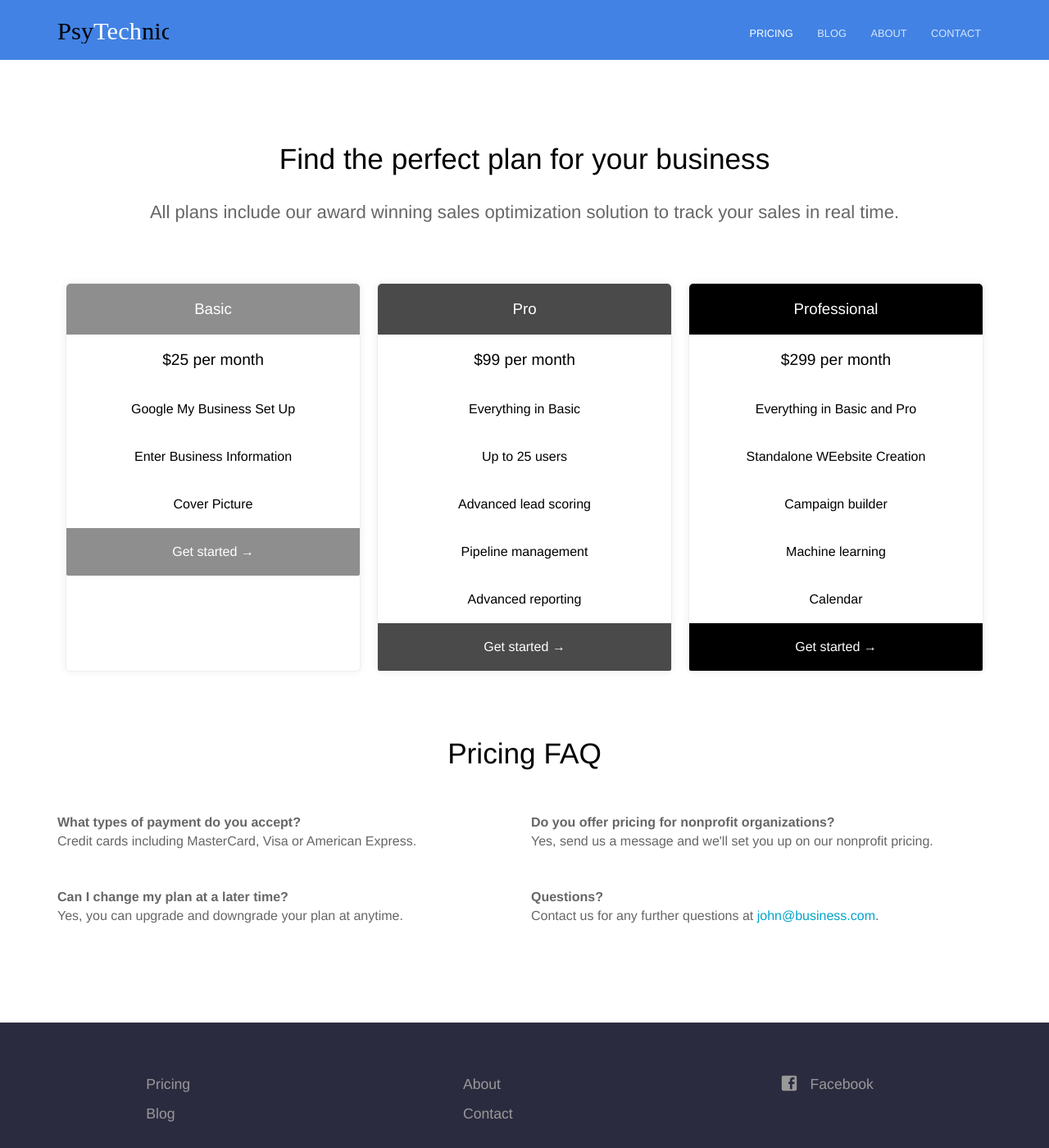
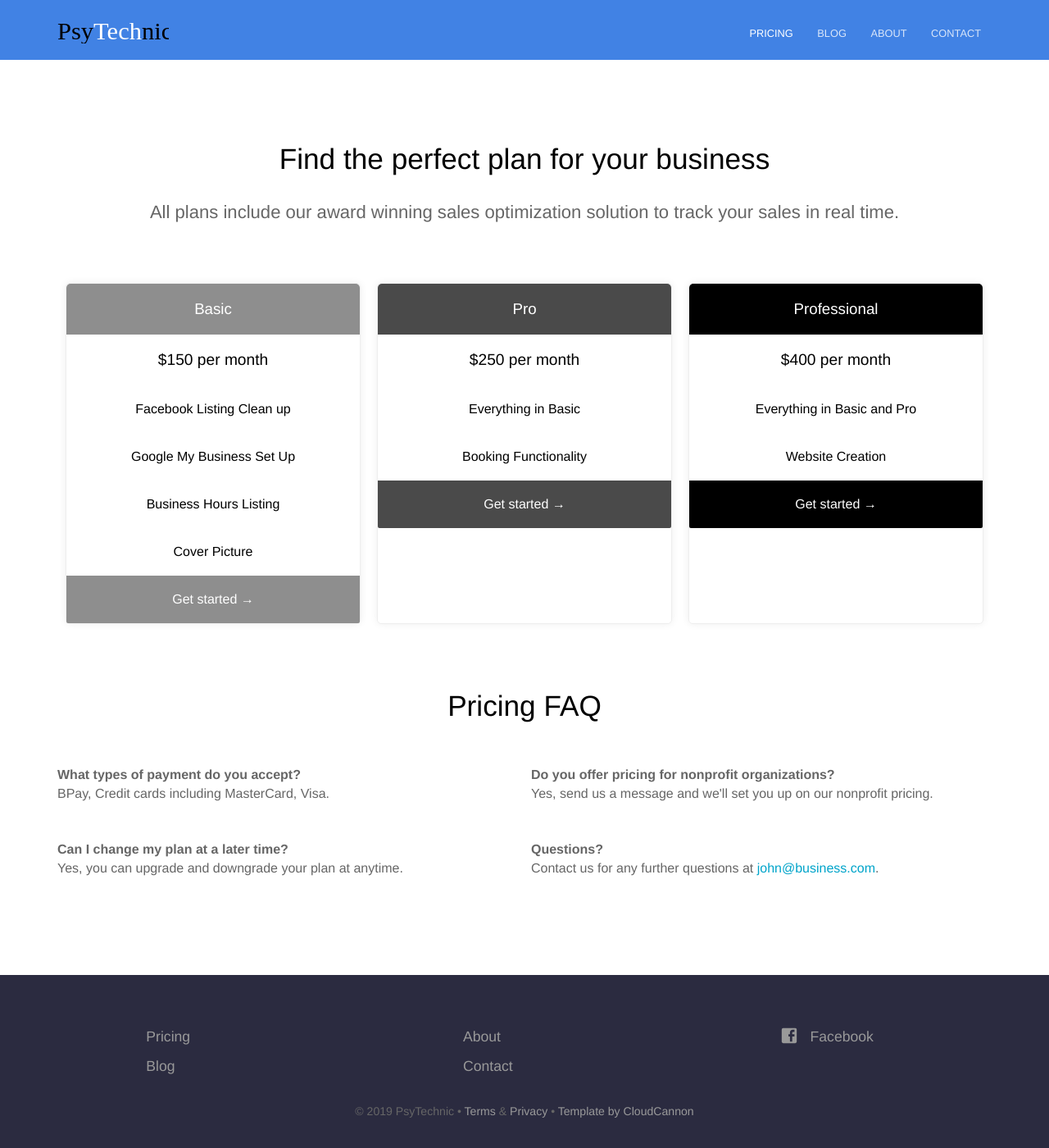
Before and after one commit to HaydenRKirk/HaydenRKirk.github.io, a Jekyll site: the page built from pricing.html, in a window 1280 px wide and 1400 px high. Shown: the whole window at 82% size. Built offline with Jekyll 4.4.1, drawn with Linux system fonts in a browser that asks for light colours.

Commit message:
Update pricing.html

```diff
--- a/pricing.html
+++ b/pricing.html
@@ -6,11 +6,13 @@ pricing_table:
   - name: Basic
     color: "#8e8e8e"
     features:
-      - text: $25 per month
+      - text: $150 per month
         highlight: true
+      - text: Facebook Listing Clean up
+        highlight: false
       - text: Google My Business Set Up
         highlight: false
-      - text: Enter Business Information
+      - text: Business Hours Listing
         highlight: false
       - text: Cover Picture
         highlight: false
@@ -20,17 +22,11 @@ pricing_table:
   - name: Pro
     color: "#4a4a4a"
     features:
-      - text: $99 per month
+      - text: $250 per month
         highlight: true
       - text: Everything in Basic
         highlight: false
-      - text: Up to 25 users
-        highlight: false
-      - text: Advanced lead scoring
-        highlight: false
-      - text: Pipeline management
-        highlight: false
-      - text: Advanced reporting
+      - text: Booking Functionality
         highlight: false
     call_to_action:
       link: http://mysite.com?plan=pro
@@ -38,24 +34,18 @@ pricing_table:
   - name: Professional
     color: "#000000"
     features:
-      - text: $299 per month
+      - text: $400 per month
         highlight: true
       - text: Everything in Basic and Pro
         highlight: false
-      - text: Standalone WEebsite Creation
-        highlight: false
-      - text: Campaign builder
-        highlight: false
-      - text: Machine learning
-        highlight: false
-      - text: Calendar
+      - text: Website Creation
         highlight: false
     call_to_action:
       link: http://mysite.com?plan=professional
       text: Get started
 faq:
   - question: What types of payment do you accept?
-    answer: Credit cards including MasterCard, Visa or American Express.
+    answer: BPay, Credit cards including MasterCard, Visa.
   - question: Can I change my plan at a later time?
     answer: Yes, you can upgrade and downgrade your plan at anytime.
   - question: Do you offer pricing for nonprofit organizations?
```
